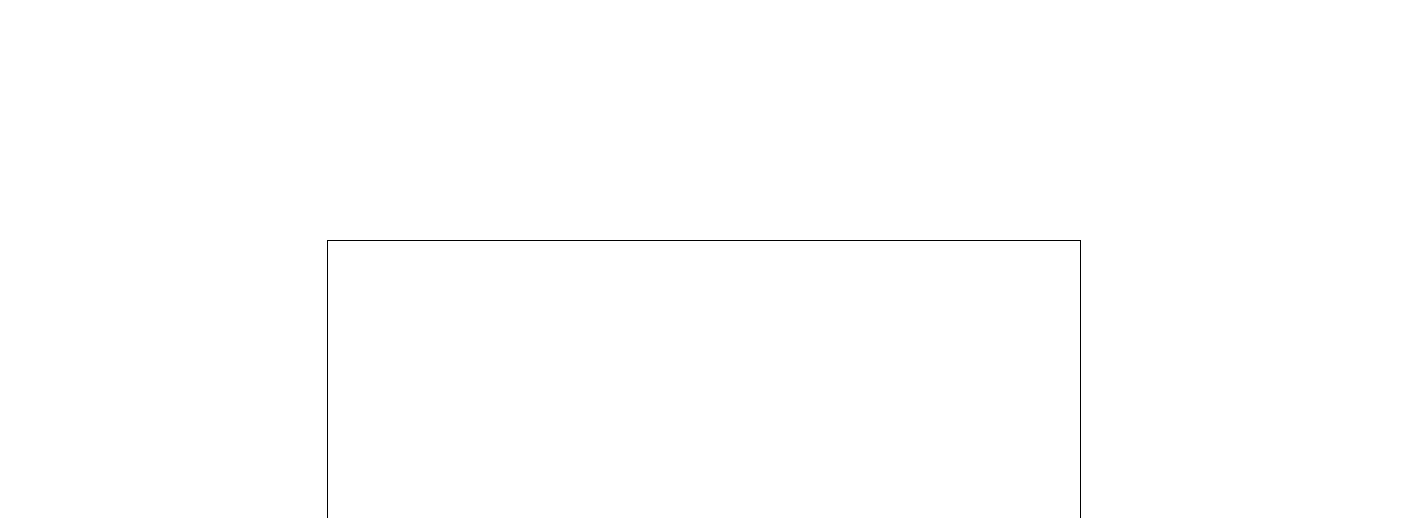
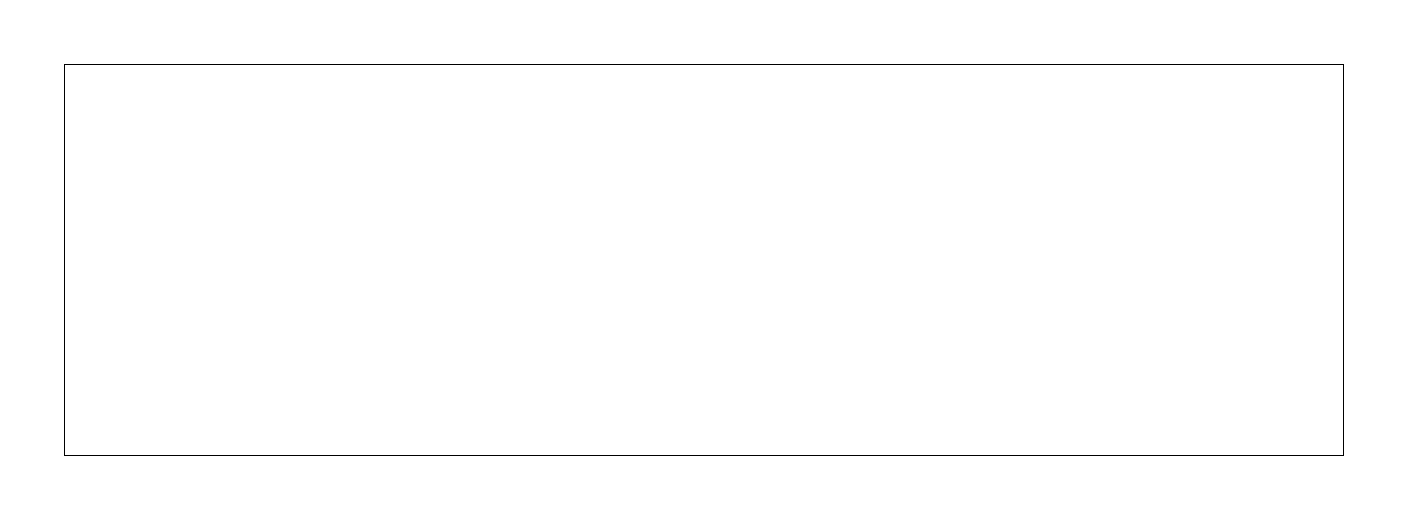
Before and after one commit to aeriallistique/canvasdrawingonmobile, a plain HTML site: page index.html in a window 1280 px wide. Shown: the top 518 px of the page, 1408 px wide, since content can reach past the window. Drawn offline with Linux system fonts and the light colour scheme.

Commit message:
Update style.css

```diff
--- a/style.css
+++ b/style.css
@@ -7,10 +7,10 @@
 body{
     height: 100vh;
     width: 100vw;
-    display: flex;
-    flex-direction: column;
-    justify-content: center;
-    align-items: center;
+}
+.drawing-content{
+    height: 70%;
+    width: 100%;
 }
 
 #canvas{
```
